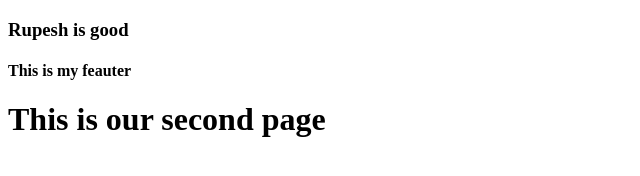
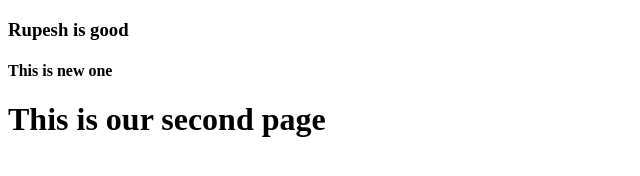
Before and after one commit to inspirerupesh/New_Project, a plain HTML site: page index.html in a window 1280 px wide. Shown: the full height of the page, 0-640 px from the left. Drawn offline with Linux system fonts and the light colour scheme.

Commit message:
This is new one

```diff
--- a/index.html
+++ b/index.html
@@ -7,7 +7,7 @@
 </head>
 <body>
     <h3>Rupesh is good</h3>
-    <h4>This is  my feauter
+    <h4>This is new one </h4>
     </h4>
     <h1>This is our second page</h1>
 </body>
```
